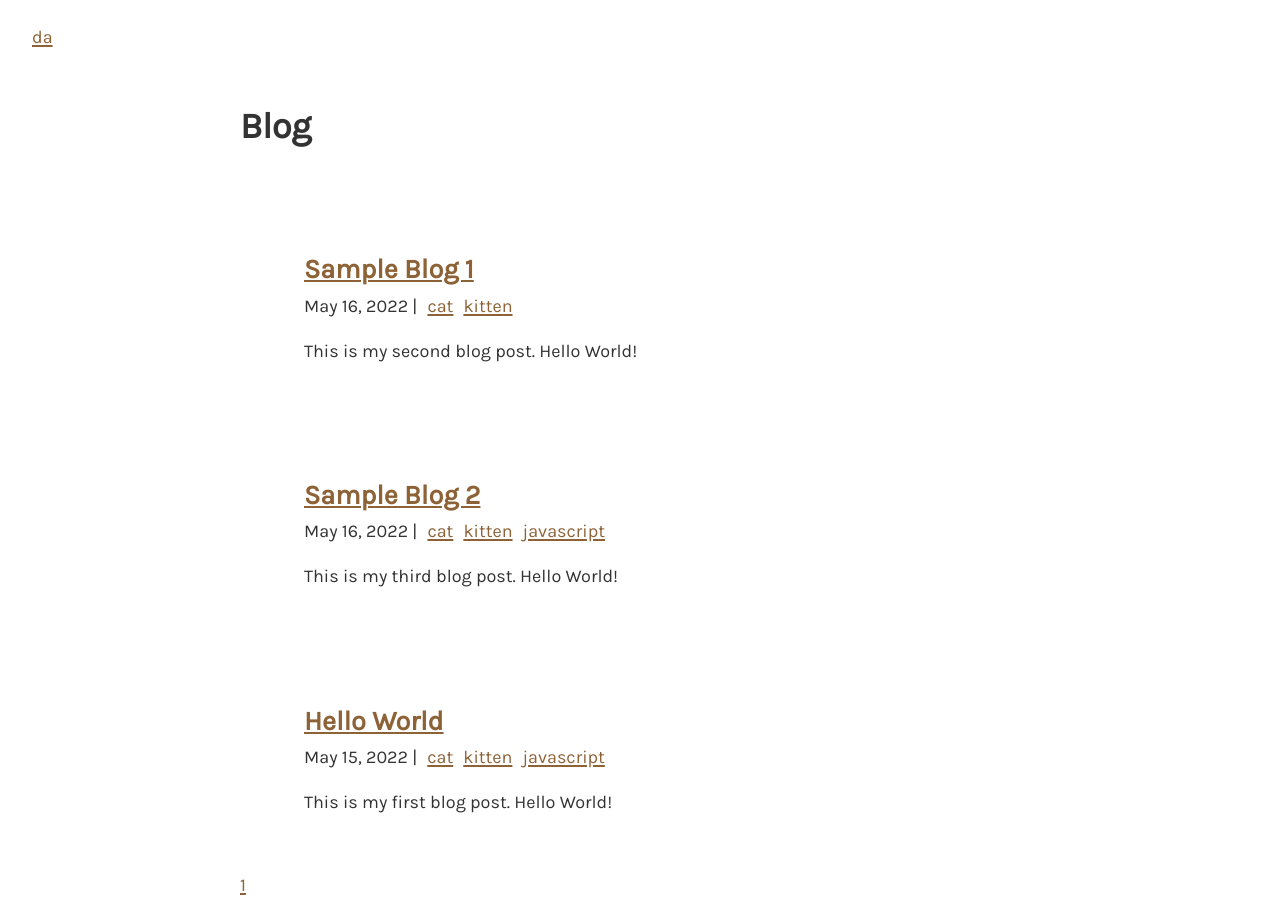
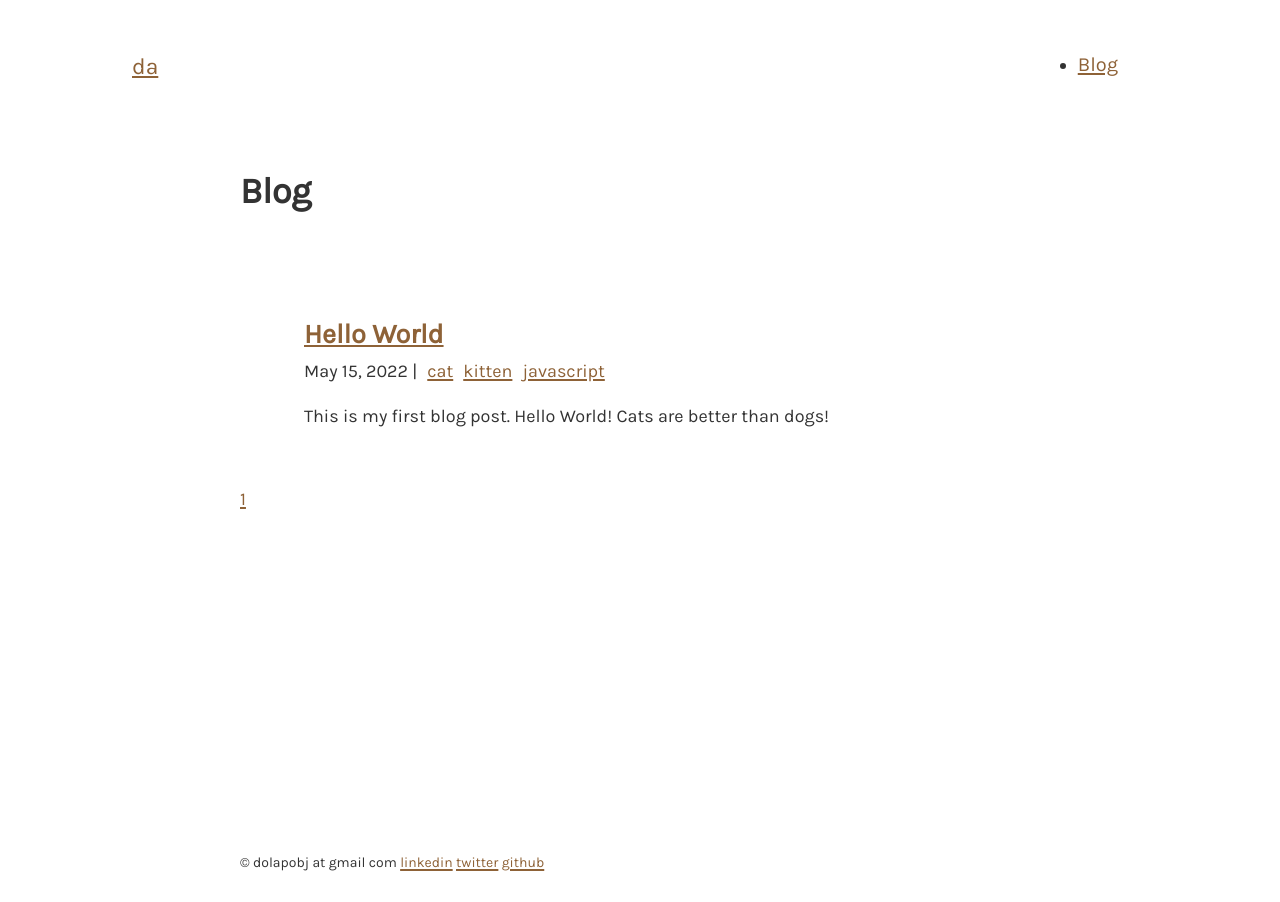
Before and after one commit to dolapobj/personal-website, a Gatsby site: page /blog/ in a window 1280 px wide. Shown: the top 902 px of the page. Built offline with nearby package versions, Linux system fonts and the light colour scheme; Gatsby itself is replaced by a stand-in of ours.

Commit message:
added first blog post

```diff
--- a/src/components/header.js
+++ b/src/components/header.js
@@ -6,24 +6,27 @@ import {container, heading,navLinks,navLinkItem, navLinkText } from "./layout.mo
 const Header = ({ siteTitle }) => (
   <header
     style={{
-      margin: `0 auto`,
       padding: `var(--space-4) var(--size-gutter)`,
       display: `flex`,
-      alignItems: `center`,
+      textAlign: "center",
+      paddingTop: 50,
       justifyContent: `space-between`,
+
 
     }}
   >
     <Link
       to="/"
       style={{
-        fontSize: `var(--font-lg)`,
+        fontSize: 23,
+        paddingLeft: 100,
       }}
     >
       {siteTitle}
     </Link>
-    {/*
+    {
     <ul className= {navLinks}>
+      {/*
       <li
         className = {navLinkItem}><Link
         to="/about"
@@ -33,23 +36,19 @@ const Header = ({ siteTitle }) => (
         About
         </Link>
       </li>
+      */}
       <li
         className = {navLinkItem}><Link to="/blog"
         style={{
-          fontSize: `var(--font-md)`,
+          fontSize: 20,
+          paddingRight: 130,
         }}>
         Blog
         </Link>
       </li>
-      <li
-        className = {navLinkItem}><Link to="/projects"style={{
-          fontSize: `var(--font-md)`,
-        }}>
-        Projects
-        </Link>
-      </li>
+
     </ul>
-      */}
+      }
   </header>
 )
 
--- a/src/components/layout.js
+++ b/src/components/layout.js
@@ -41,7 +41,7 @@ const Layout = ({ pageTitle, pageHeading, children }) => {
           style={{
             marginTop: `var(--space-5)`,
             fontSize: `var(--font-sm)`,
-            gridArea: 'footer'
+            gridArea: 'footer',
           }}
         >
 
--- a/src/pages/blog/hello-world.md
+++ b/src/pages/blog/hello-world.md
@@ -5,5 +5,6 @@ date: 2022-05-15
 thumbnail: "../../images/place-kitten1.jpeg"
 tags: ['cat', 'kitten', 'javascript']
 ---
+---
 
-This is my first blog post. Hello World!
+This is my first blog post. Hello World! Cats are better than dogs!
--- a/src/pages/blog/sample-blog1.md
+++ /dev/null
@@ -1,11 +0,0 @@
----
-path: /blog/sample-blog1
-title: Sample Blog 1
-date: 2022-05-16
-thumbnail: "../../images/place-kitten1.jpeg"
-tags: ['cat', 'kitten']
----
-
-This is my second blog post. Hello World!
-
-![Kitten!](../../images/place-kitten1.jpeg)
--- a/src/pages/blog/sample-blog2.md
+++ /dev/null
@@ -1,10 +0,0 @@
----
-path: /blog/sample-blog2
-title: Sample Blog 2
-date: 2022-05-16
-thumbnail: "../../images/place-kitten2.jpeg"
-tags: ['cat', 'kitten', 'javascript']
-
----
-
-This is my third blog post. Hello World!
--- a/src/templates/blogListTemplate.js
+++ b/src/templates/blogListTemplate.js
@@ -3,7 +3,7 @@ import { kebabCase } from 'lodash';
 import { graphql, Link } from 'gatsby';
 import Layout from '../components/layout';
 import { GatsbyImage}  from 'gatsby-plugin-image';
-import {container, heading,navLinks,navLinkItem, navLinkText } from "../components/layout.module.css"
+import {navLinks} from "../components/layout.module.css"
 
 const BlogPage = ({ data, pageContext }) => {
     const posts = data.allMarkdownRemark.edges;
@@ -53,7 +53,7 @@ const BlogPage = ({ data, pageContext }) => {
       </div>
       <div className="page-navigation">
         {!isFirst && (
-          <Link to={prevPage} rel="prev" style={{paddingRight: 50}}>
+          <Link to={prevPage} rel="prev" style={{paddingRight: 30}}>
             ← Previous Page
           </Link>
         )}
@@ -62,7 +62,7 @@ const BlogPage = ({ data, pageContext }) => {
           <Link
             key={`pagination-number${i + 1}`}
             to={`${"/blog"}/${i === 0 ? '' : i + 1}`}
-            style={{paddingRight: 10}}
+            style={{paddingRight: 20}}
           >
             {i + 1}
           </Link>
```
